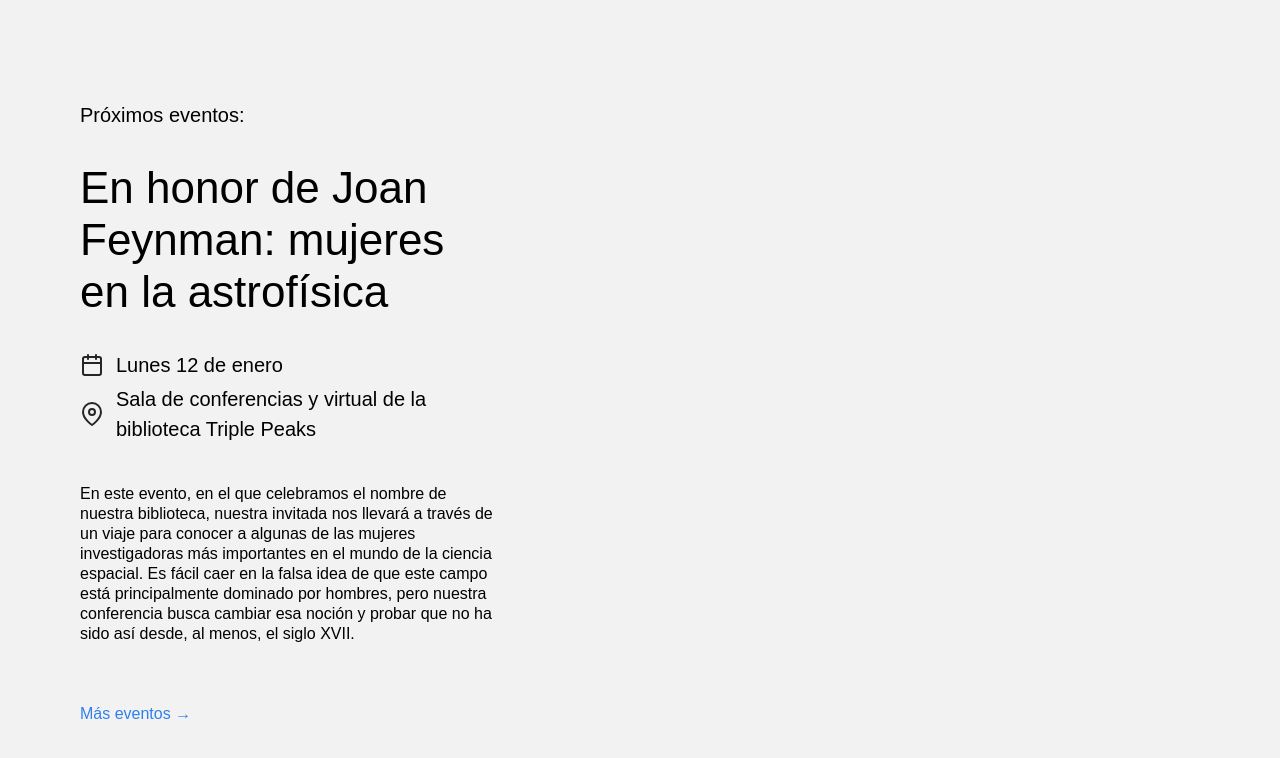
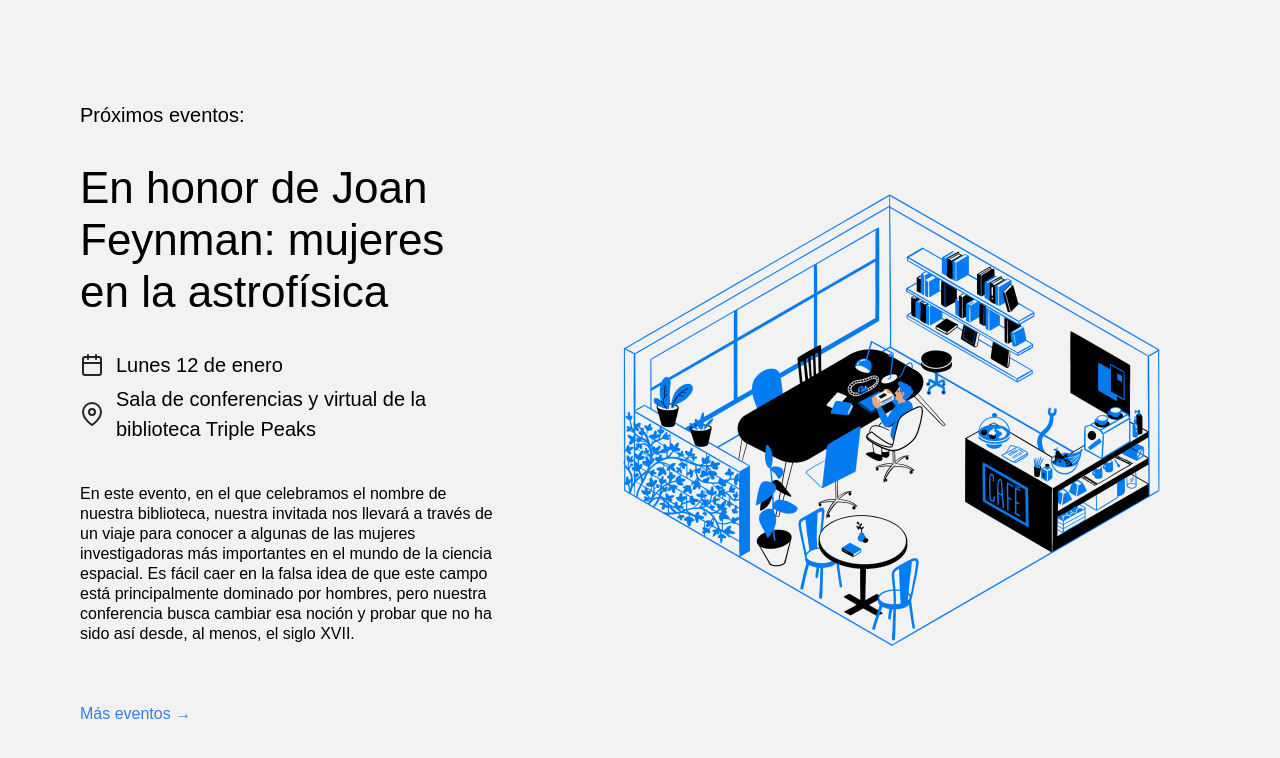
Before and after one commit to vero-tello/web_project_library, a plain HTML site: page index.html in a window 1280 px wide. Shown: the part 2094-2852 px from the top of the page. Drawn offline with Linux system fonts and the light colour scheme.

Commit message:
Agregue imagen y reglas events__image

```diff
--- a/index.html
+++ b/index.html
@@ -174,7 +174,13 @@
             </p>
             <a href="#" class="events__more">Más eventos &rarr;</a>
           </div>
-          <div class="events__cover"></div>
+          <div class="events__cover">
+            <img
+              class="events__image"
+              src="./images/cafe.png"
+              alt="cafetería con espacio para leer"
+            />
+          </div>
           <!-- Comienza a crear la composición aquí -->
         </section>
       </main>
--- a/styles/style.css
+++ b/styles/style.css
@@ -230,7 +230,7 @@
 }
 
 .events__image {
-  /* max-width: 100%; */
+  max-width: 100%;
 }
 
 .person {
```
